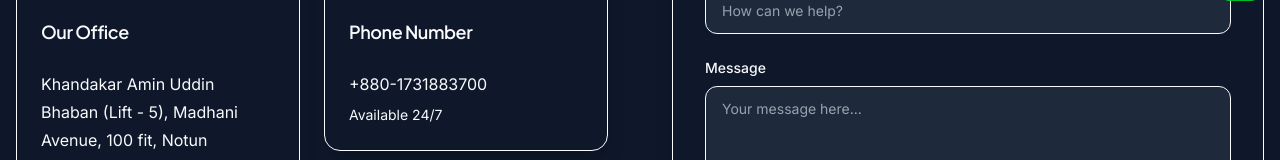
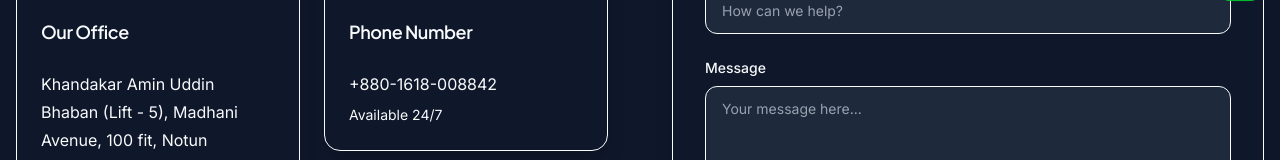
Before and after one commit to Rayan37307/tzsinternational-web, a Next.js app: page /contact in a window 1280 px wide. Shown: the part 781-941 px from the top of the page. Built offline with nearby package versions, Linux system fonts and the light colour scheme; no server answers.

Commit message:
hello there

```diff
--- a/src/app/contact/page.tsx
+++ b/src/app/contact/page.tsx
@@ -37,7 +37,7 @@ const Contact = () => {
       id: 2,
       icon: <Phone className="h-6 w-6 text-secondary-600" />,
       title: 'Phone Number',
-      content: '+880-1731883700',
+      content: '+880-1618-008842',
       additional: 'Available 24/7'
     },
     {
```
